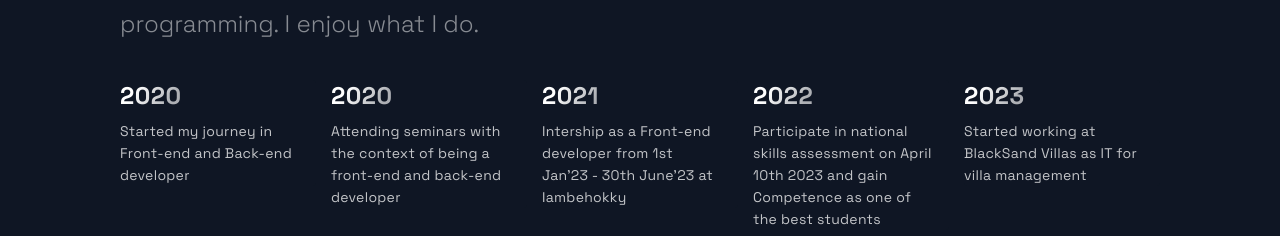
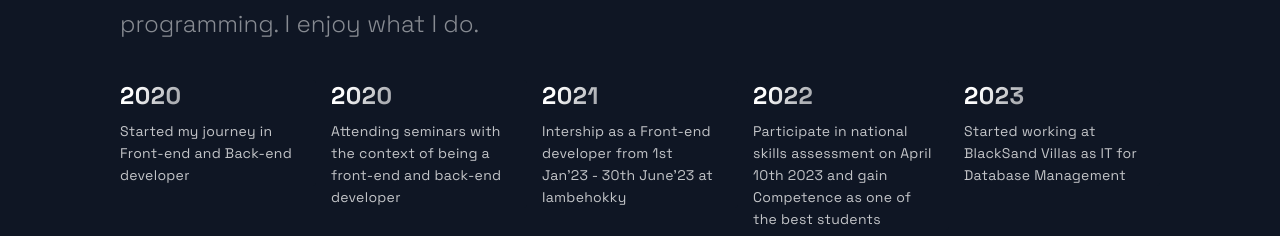
Before and after one commit to CokdePutra/MyPortfolio, a Next.js app: page / in a window 1280 px wide. Shown: the part 3020-3256 px from the top of the page. Built offline with nearby package versions, Linux system fonts and the light colour scheme.

Commit message:
Updating About Me

```diff
--- a/src/constants/constants.js
+++ b/src/constants/constants.js
@@ -60,7 +60,7 @@ export const TimeLineData = [
   },
   {
     year: 2023,
-    text: "Started working at BlackSand Villas as IT for villa management",
+    text: "Started working at BlackSand Villas as IT for Database Management",
   },
   // { year: 2021, text: "Started my own platform" },
 ];
```
